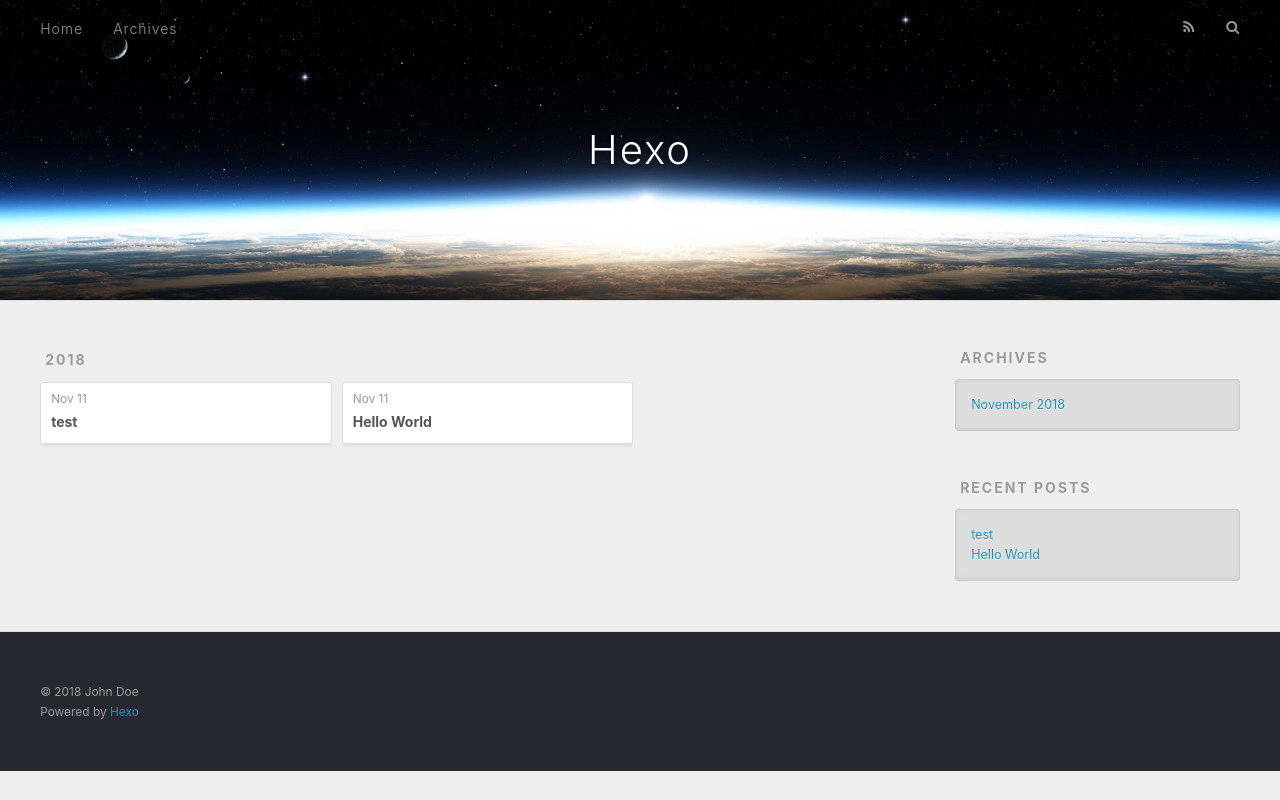
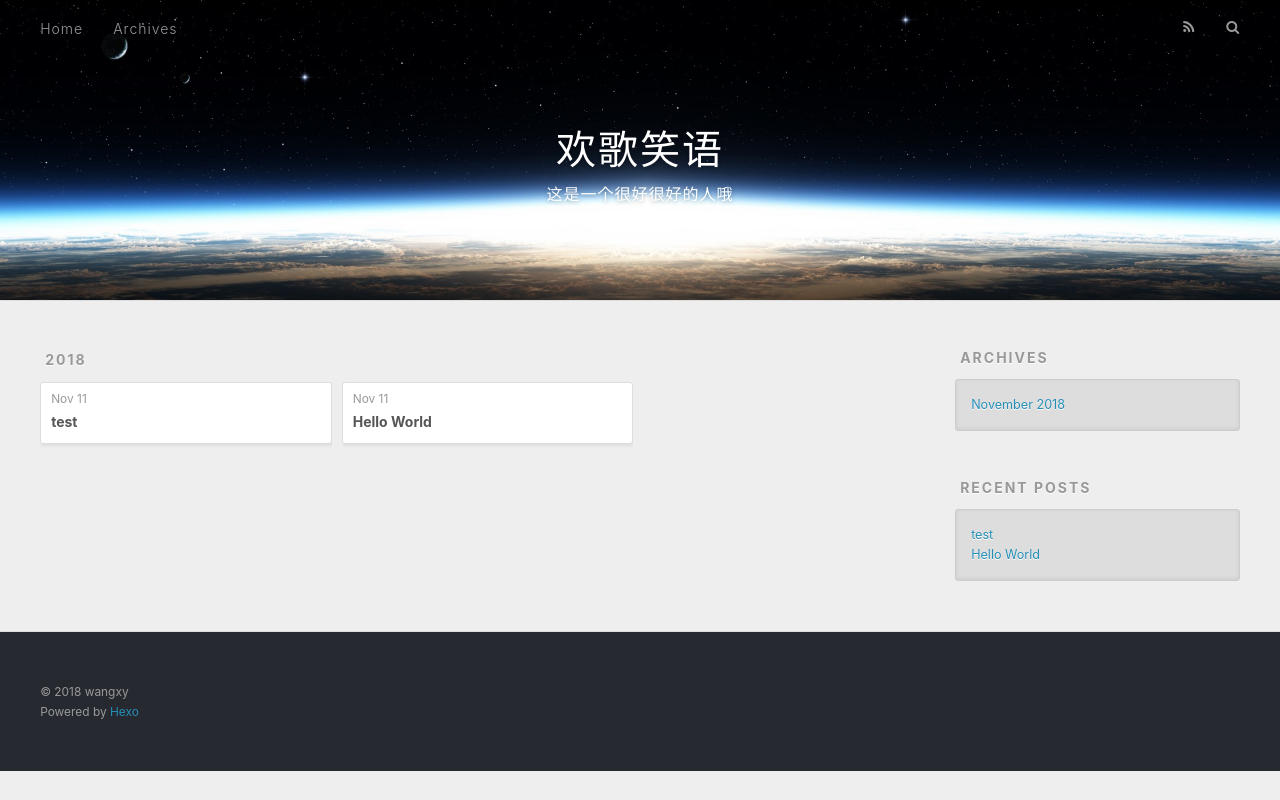
Before and after one commit to huangexiaoyu/huangexiaoyu.github.io, a plain HTML site: page archives/2018/11/index.html in a window 1280 px wide. Drawn offline with nearby package versions, Linux system fonts and the light colour scheme.

Commit message:
Site updated: 2018-11-11 21:31:32

```diff
--- a/archives/2018/11/index.html
+++ b/archives/2018/11/index.html
@@ -5,17 +5,17 @@
 
 
 
-  <title>Archives: 2018/11 | Hexo</title>
+  <title>Archives: 2018/11 | 欢歌笑语</title>
   <meta name="viewport" content="width=device-width, initial-scale=1, maximum-scale=1">
   <meta property="og:type" content="website">
-<meta property="og:title" content="Hexo">
+<meta property="og:title" content="欢歌笑语">
 <meta property="og:url" content="http://yoursite.com/archives/2018/11/index.html">
-<meta property="og:site_name" content="Hexo">
+<meta property="og:site_name" content="欢歌笑语">
 <meta property="og:locale" content="default">
 <meta name="twitter:card" content="summary">
-<meta name="twitter:title" content="Hexo">
+<meta name="twitter:title" content="欢歌笑语">
 
-    <link rel="alternate" href="/atom.xml" title="Hexo" type="application/atom+xml">
+    <link rel="alternate" href="/atom.xml" title="欢歌笑语" type="application/atom+xml">
 
 
     <link rel="icon" href="/favicon.png">
@@ -34,8 +34,12 @@
   <div id="header-outer" class="outer">
     <div id="header-title" class="inner">
       <h1 id="logo-wrap">
-        <a href="/" id="logo">Hexo</a>
+        <a href="/" id="logo">欢歌笑语</a>
       </h1>
+
+        <h2 id="subtitle-wrap">
+          <a href="/" id="subtitle">这是一个很好很好的人哦</a>
+        </h2>
 
     </div>
     <div id="header-inner" class="inner">
@@ -162,7 +166,7 @@
 
   <div class="outer">
     <div id="footer-info" class="inner">
-      &copy; 2018 John Doe<br>
+      &copy; 2018 wangxy<br>
       Powered by <a href="http://hexo.io/" target="_blank">Hexo</a>
     </div>
   </div>
```
Also changed, not shown: 2018/11/11/hello-world/index.html (+9 -5 lines), 2018/11/11/test/index.html (+9 -5 lines), archives/2018/index.html (+11 -7 lines), archives/index.html (+11 -7 lines), index.html (+11 -7 lines).
